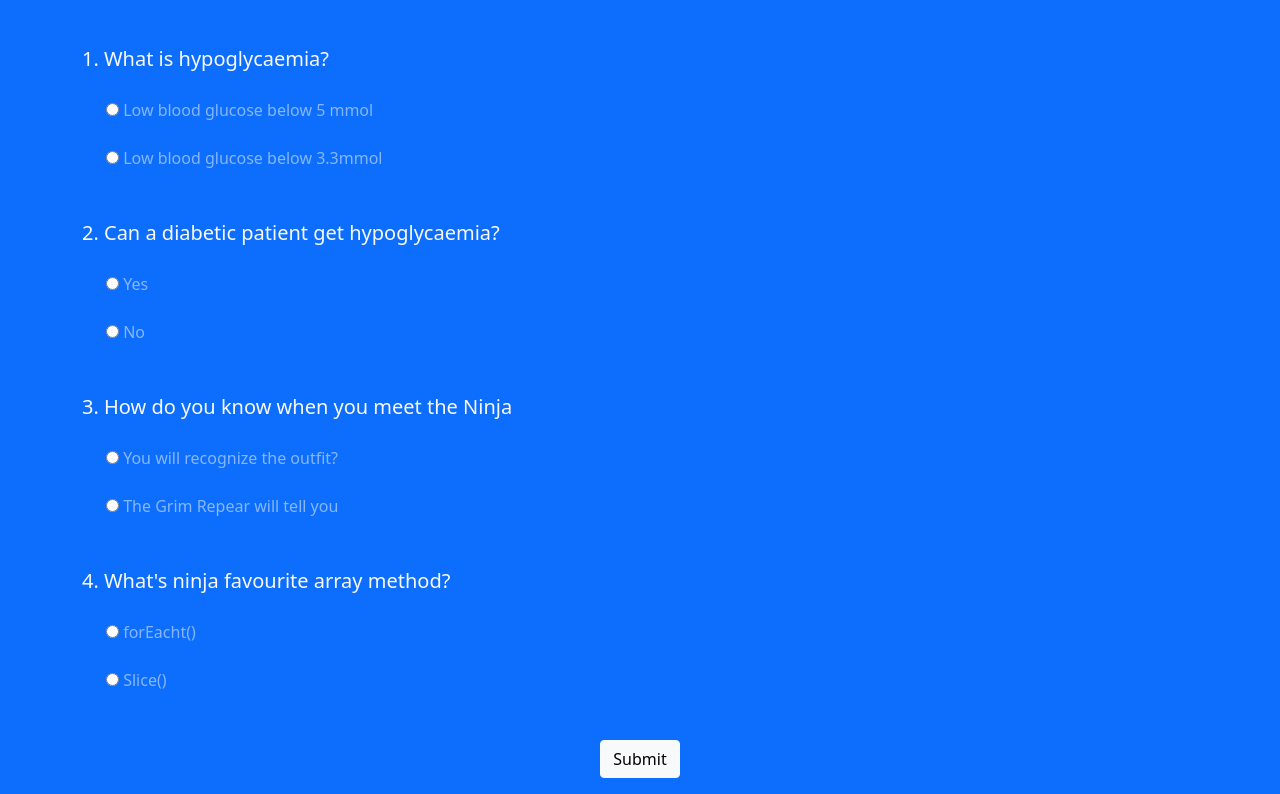
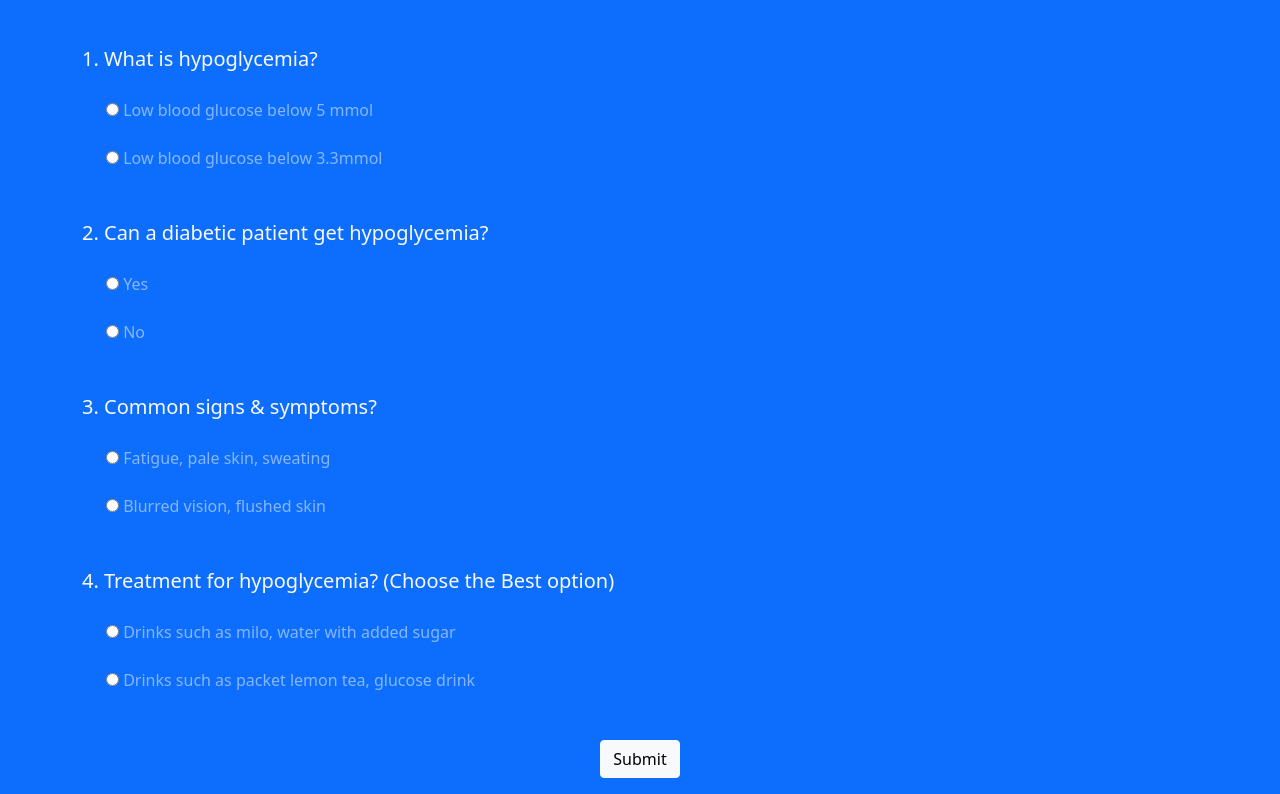
Before and after one commit to SereneCai/interactive-quiz, a plain HTML site: page index.html in a window 1280 px wide. Shown: the part 263-1057 px from the top of the page. Drawn offline with nearby package versions, Linux system fonts and the light colour scheme.

Commit message:
modified quiz questions

```diff
--- a/index.html
+++ b/index.html
@@ -39,7 +39,7 @@
                 <form action="" class="quiz-form text-light">
                     <div class="my-5">
                         <p class="lead front-weight-normal">
-                          1. What is hypoglycaemia?
+                          1. What is hypoglycemia?
                         </p>
                         <div class="form-check my-4 text-white-50">
                           <input type="radio" name="q1" value="A">
@@ -53,7 +53,7 @@
                       <!-- Second Question -->
                       <div class="my-5">
                         <p class="lead front-weight-normal">
-                          2. Can a diabetic patient get hypoglycaemia?
+                          2. Can a diabetic patient get hypoglycemia?
                         </p>
                         <div class="form-check my-4 text-white-50">
                           <input type="radio" name="q2" value="A">
@@ -67,29 +67,29 @@
                       <!-- Third Question -->
                       <div class="my-5">
                         <p class="lead front-weight-normal">
-                          3. How do you know when you meet the Ninja
+                          3. Common signs & symptoms?
                         </p>
                         <div class="form-check my-4 text-white-50">
                           <input type="radio" name="q3" value="A">
-                          <label for="" class="form-check-lable">You will recognize the outfit?</label>
+                          <label for="" class="form-check-lable">Fatigue, pale skin, sweating</label>
                         </div>
                         <div class="form-check my-4 text-white-50">
                           <input type="radio" name="q3" value="B">
-                          <label for="" class="form-check-lable">The Grim Repear will tell you </label>
+                          <label for="" class="form-check-lable">Blurred vision, flushed skin</label>
                         </div>
                       </div>
                       <!-- Fourth Quistion  -->
                       <div class="my-5">
                         <p class="lead front-weight-normal">
-                          4. What's ninja favourite array method?
+                          4. Treatment for hypoglycemia? (Choose the Best option)
                         </p>
                         <div class="form-check my-4 text-white-50">
                           <input type="radio" name="q4" value="A">
-                          <label for="" class="form-check-lable">forEacht()</label>
+                          <label for="" class="form-check-lable">Drinks such as milo, water with added sugar</label>
                         </div>
                         <div class="form-check my-4 text-white-50">
                           <input type="radio" name="q4" value="B">
-                          <label for="" class="form-check-lable">Slice()</label>
+                          <label for="" class="form-check-lable">Drinks such as packet lemon tea, glucose drink</label>
                         </div>
                       </div>
                       <div class="text-center">
--- a/script.js
+++ b/script.js
@@ -1,4 +1,4 @@
-const correctAnswers = ["B", "B", "B", "B"];
+const correctAnswers = ["B", "A", "A", "B"];
 const form = document.querySelector('.quiz-form');
 const showScore = document.querySelector('.result');
 
```
